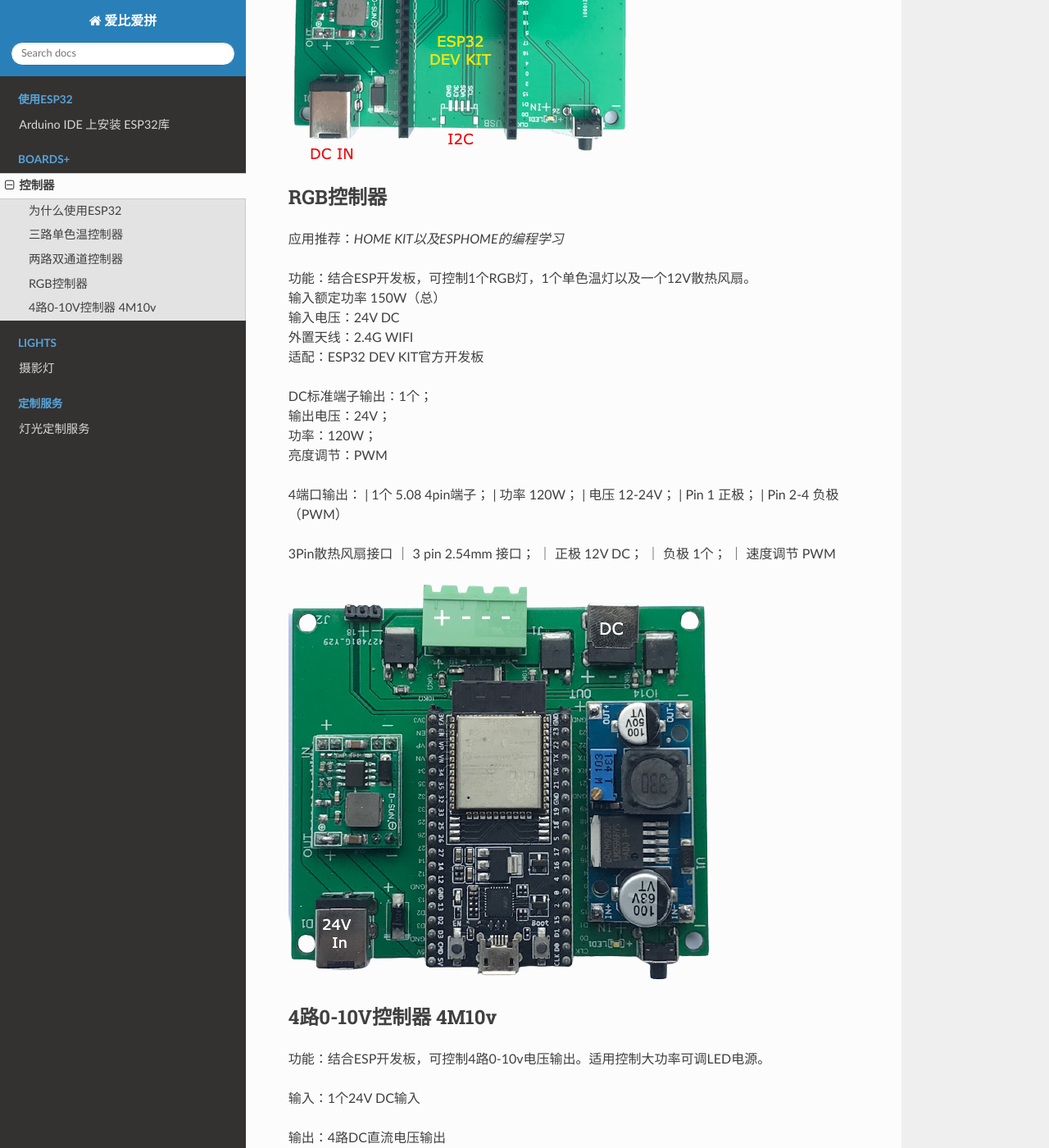
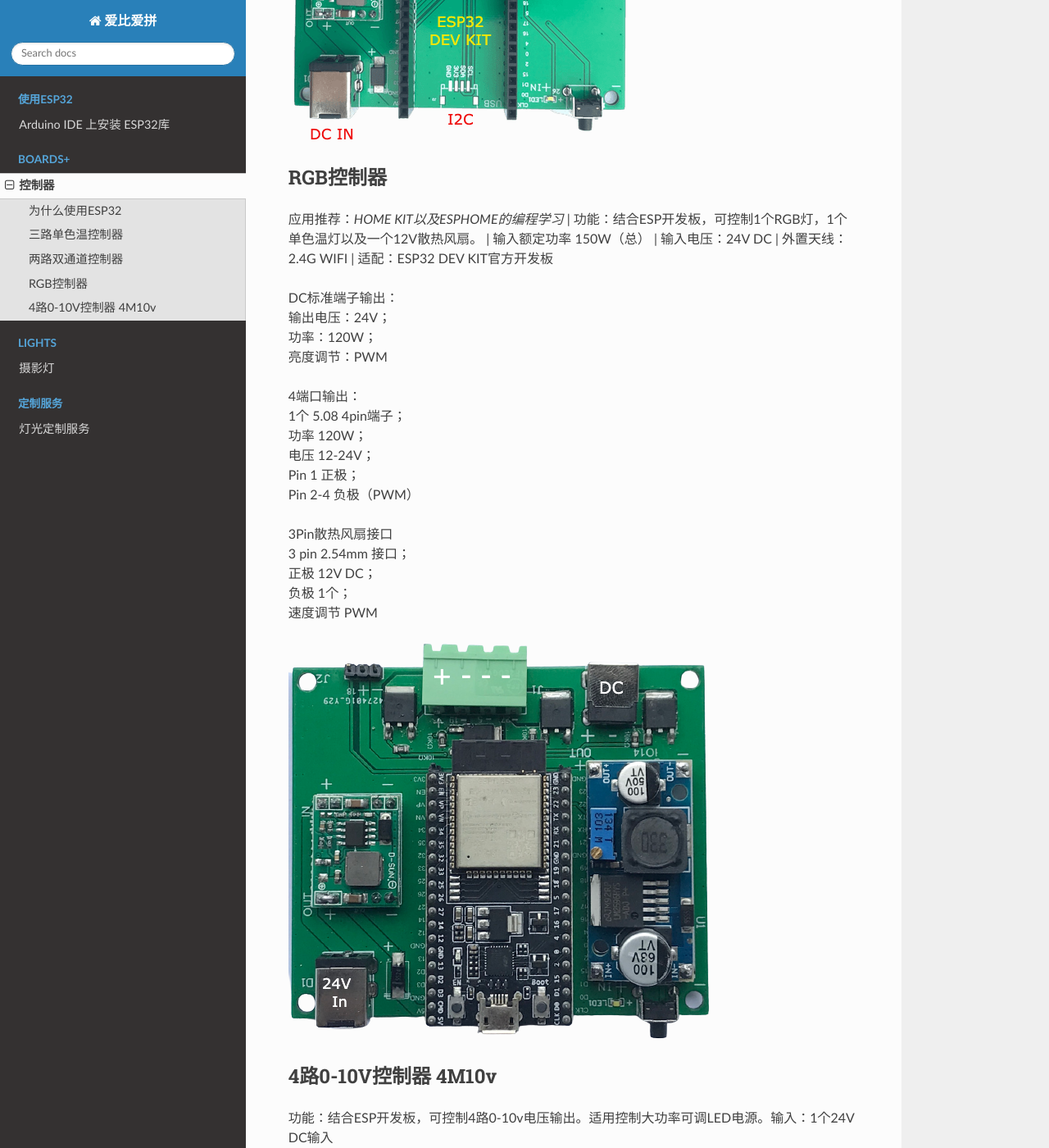
Before and after one commit to paultang/abapweb, a Sphinx documentation site: the page built from source/controler.rst, in a window 1280 px wide and 1400 px high, scrolled down 1426 px. Shown: the whole window at 82% size. Built offline with Sphinx 7.4.7 and the Read the Docs theme 2.0.0, drawn with Linux system fonts in a browser that asks for light colours; some of the changed text lies outside the part shown.

Commit message:
Update controler.rst

```diff
--- a/source/controler.rst
+++ b/source/controler.rst
@@ -11,8 +11,8 @@
 --------------------------
 
 | 功能：结合ESP开发板，控制单色温摄影灯亮度。
-| 输入接口： 1路24V 直流输入，额定功率150W
-| 输出接口： 3路PWM 24V直流输出，单路最大电流5A
+| 输入： 24V 直流输入，额定功率150W
+| 输出： 3路PWM 24V直流输出，单路最大电流5A
 | 控制方式： HOMEKIT APP或WEB
 
 .. image:: /image/3M2P.png
@@ -21,8 +21,7 @@
 
 两路双通道控制器
 ----------------
-功能：结合ESP开发板，组成2路2通道控制器，从而控制2个双色温摄影灯。
-
+| 功能：结合ESP开发板，组成2路2通道控制器，从而控制2个双色温摄影灯。
 | 输入接口：1个24V DC输入
 | 输出接头：2个3Pin航空插头，单路最大5A
 | 控制方式：HomeKit APP或网页控制
@@ -32,48 +31,37 @@
 RGB控制器
 ------------------------
 应用推荐：*HOME KIT以及ESPHOME的编程学习*
-
 | 功能：结合ESP开发板，可控制1个RGB灯，1个单色温灯以及一个12V散热风扇。
 | 输入额定功率	150W（总）
 | 输入电压：24V DC
 | 外置天线：2.4G WIFI
 | 适配：ESP32 DEV KIT官方开发板
 
-| DC标准端子输出：1个；
+| DC标准端子输出：
 | 输出电压：24V；
 | 功率：120W；
 | 亮度调节：PWM
 
 
-4端口输出：
+| 4端口输出：
 | 1个 5.08 4pin端子；
 | 功率	120W；
 | 电压	12-24V；
 | Pin 1	正极；
 | Pin 2-4	负极（PWM）
 
-3Pin散热风扇接口
-｜ 3 pin 2.54mm 接口；
-｜ 正极	12V DC；
-｜ 负极	1个；
-｜ 速度调节	PWM
+| 3Pin散热风扇接口
+| 3 pin 2.54mm 接口；
+| 正极	12V DC；
+| 负极	1个；
+| 速度调节	PWM
 
 .. image:: /image/rgbcontroler.png
 
 4路0-10V控制器 4M10v
 ----------------------------
-功能：结合ESP开发板，可控制4路0-10v电压输出。适用控制大功率可调LED电源。
-
-输入：1个24V DC输入
-
-输出：4路DC直流电压输出
-
-控制方式：HomeKit APP或网页控制
+| 功能：结合ESP开发板，可控制4路0-10v电压输出。适用控制大功率可调LED电源。输入：1个24V DC输入
+| 输出：4路DC直流电压输出
+| 控制方式：HomeKit APP或网页控制
 
 .. image:: /image/4M10V.jpg
-
-.. youtube:: RQOhrgRd7N8
-
-.. raw:: html
-
-   <iframe width="560" height="315" src="https://www.youtube.com/embed/8EEVPVNJHjM" title="YouTube video player" frameborder="0" allow="accelerometer; autoplay; clipboard-write; encrypted-media; gyroscope; picture-in-picture" allowfullscreen></iframe>
```
